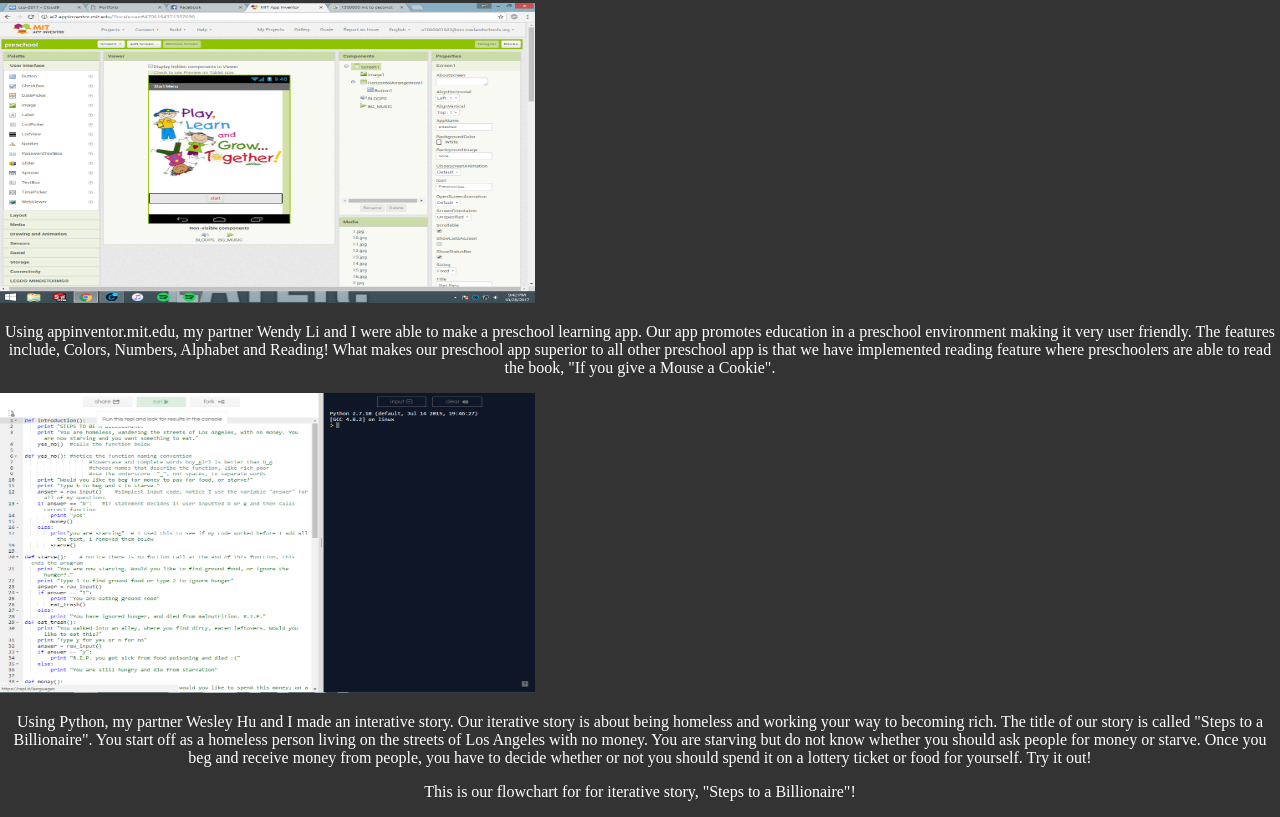
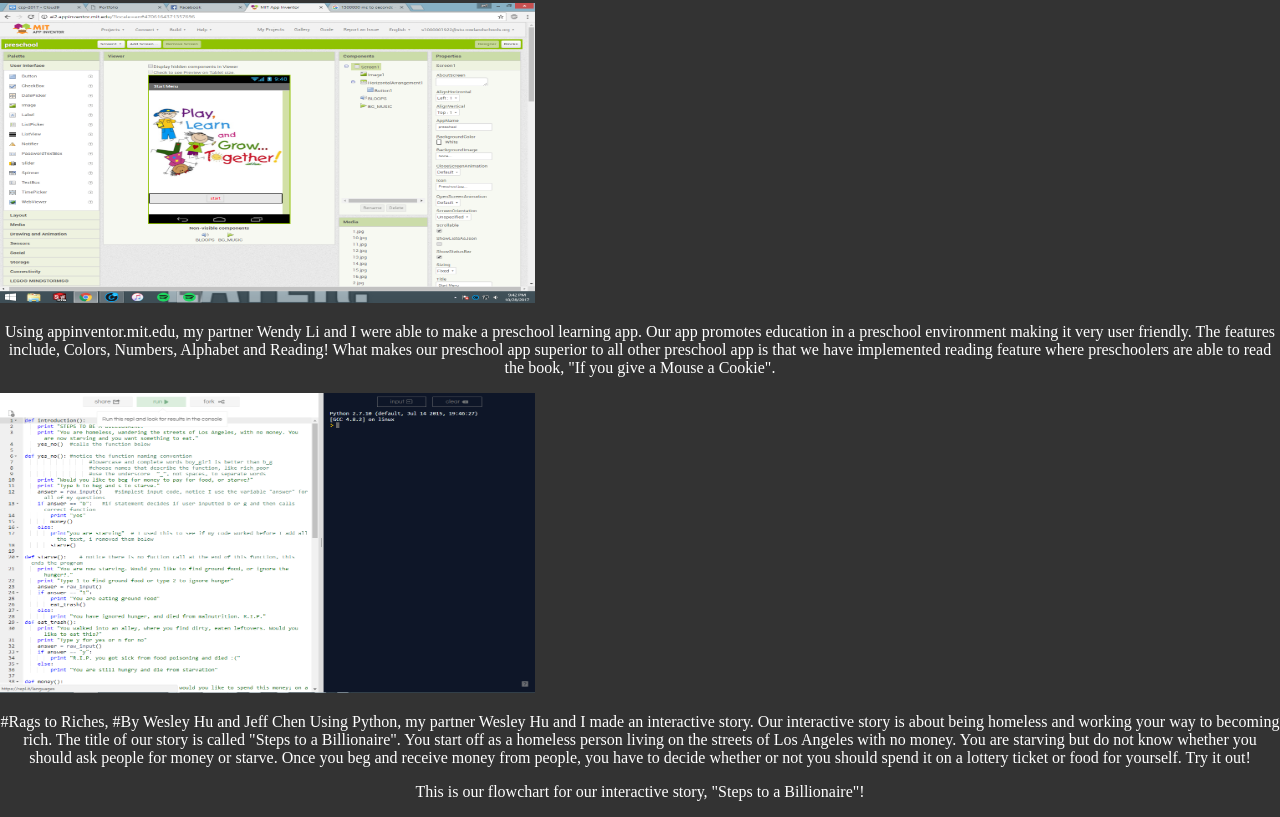
Before and after one commit to jeffchenito/csp2017, a plain HTML site: page portfolio.html in a window 1280 px wide. Shown: the part 905-1722 px from the top of the page. Drawn offline with Linux system fonts and the light colour scheme.

Commit message:
Update portfolio.html

```diff
--- a/portfolio.html
+++ b/portfolio.html
@@ -34,10 +34,11 @@
      <a target="_blank" href="https://repl.it/NamW/6">
          <img src="images/python.PNG" height="300" width="535">
          </a>
-	 <p>Using Python, my partner Wesley Hu and I made an interative story. Our iterative story is about being homeless and working your way to becoming rich. The title of our story is called "Steps to a Billionaire". You start off as a homeless person living on the streets of Los Angeles with no money. You are starving but do not know whether you should ask people for money or starve. Once you beg and receive money from people, you have to decide whether or not you should spend it on a lottery ticket or food for yourself. Try it out! </p>
+	 <p>#Rags to Riches, #By Wesley Hu and Jeff Chen
+		 Using Python, my partner Wesley Hu and I made an interactive story. Our interactive story is about being homeless and working your way to becoming rich. The title of our story is called "Steps to a Billionaire". You start off as a homeless person living on the streets of Los Angeles with no money. You are starving but do not know whether you should ask people for money or starve. Once you beg and receive money from people, you have to decide whether or not you should spend it on a lottery ticket or food for yourself. Try it out! </p>
 	<a target="_blank" href="https://www.lucidchart.com/documents/edit/a17ccd7b-b31b-4de7-bdd0-4a55542725b9"
-	 <img src="images/flowmap.png" height="300" width="535">
+	 <img src="images/flowchart.png" height="300" width"535">
 	</a>
-	<p align="left">This is our flowchart for for iterative story, "Steps to a Billionaire"!</p>
+	<p>This is our flowchart for our interactive story, "Steps to a Billionaire"!</p>
 	</body>
 	</html>
```
